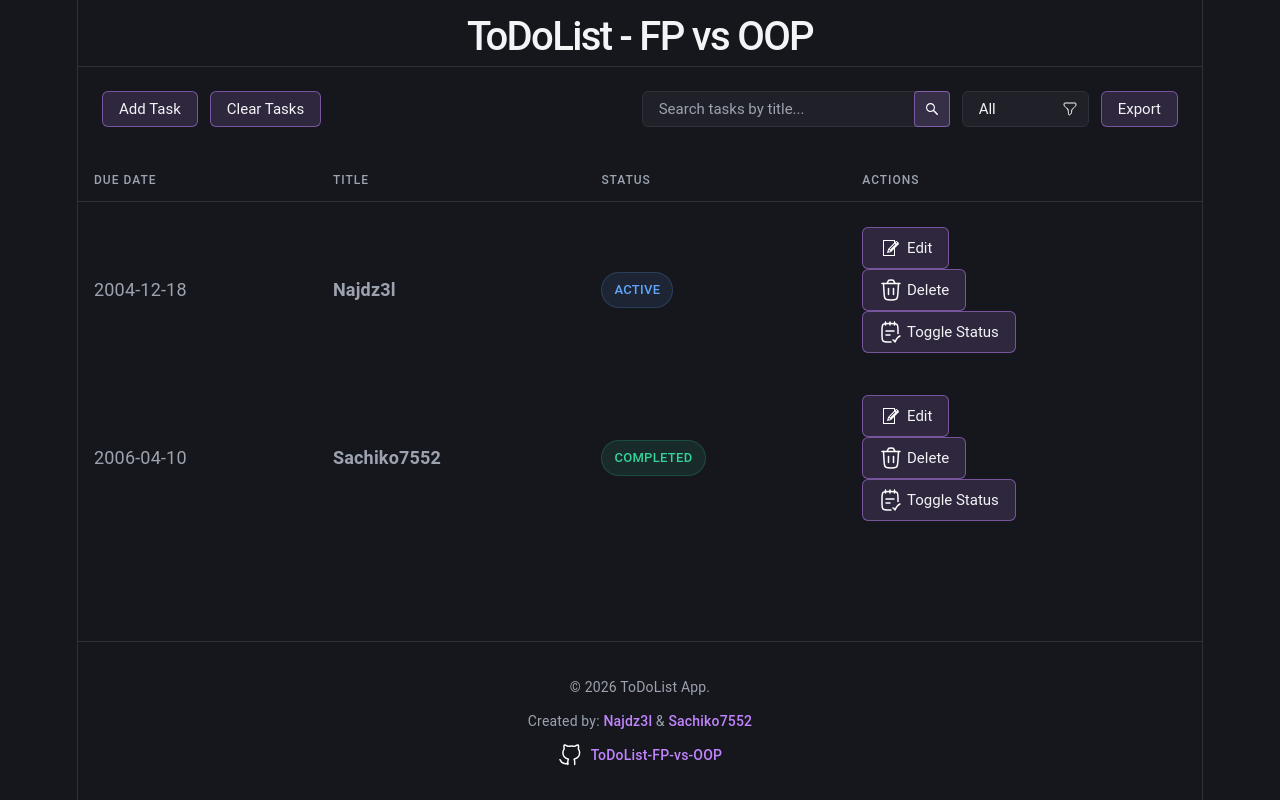
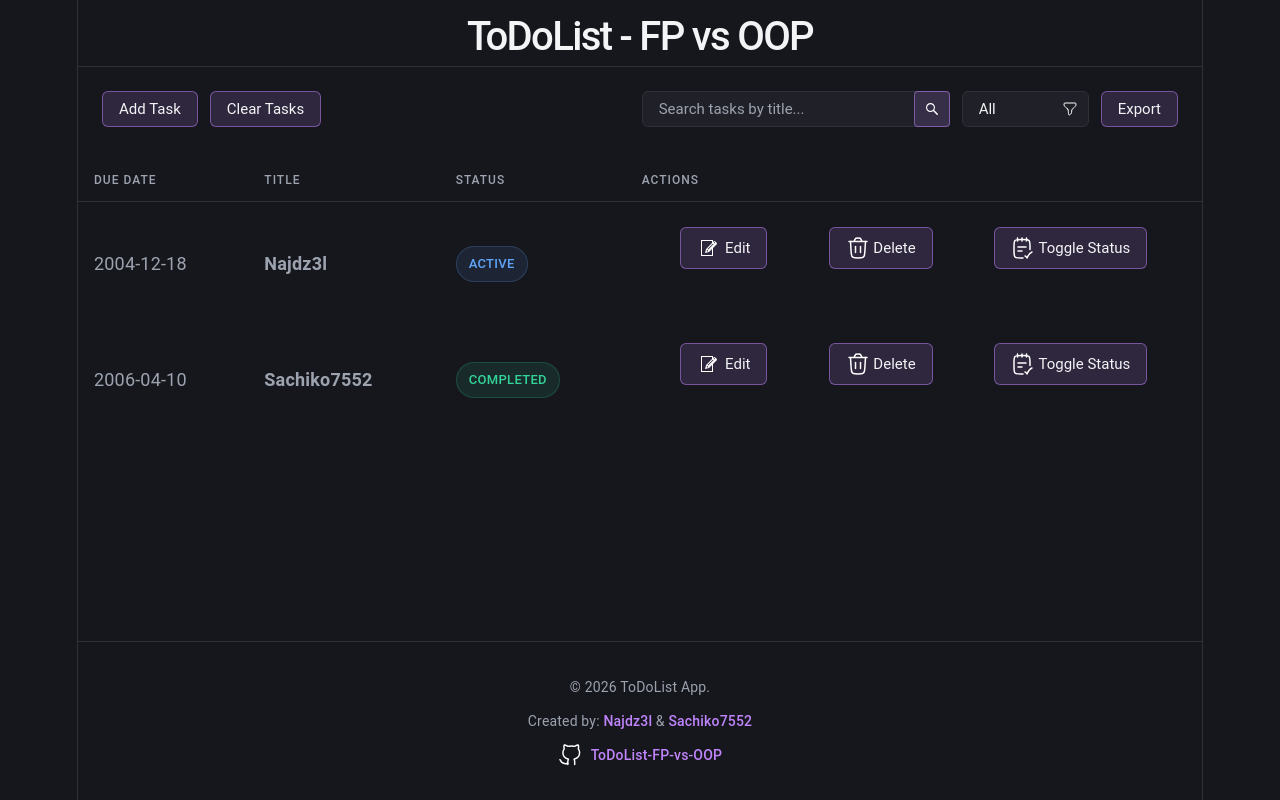
Before and after one commit to Najdz3l/ToDoList-FP-vs-OOP, a React app in the folder frontend/: page / in a window 1280 px wide. Built offline with nearby package versions, Linux system fonts and the light colour scheme; the HTML template or start-up script is replaced by a standard one.

Commit message:
- Add class to last td in `Row.tsx`;

```diff
--- a/frontend/src/components/table/Row.tsx
+++ b/frontend/src/components/table/Row.tsx
@@ -21,7 +21,7 @@ export const Row: React.FC<Props> = ({ task, deleteTask, updateTask, toggleStatu
       <td>
         <Badge status={task.status} />
       </td>
-      <td>
+      <td className="actions-cell">
         <EditTask task={task} updateTask={updateTask} />
         <DeleteTask taskId={task.taskId} deleteTask={deleteTask} />
         <ToggleTaskStatus taskId={task.taskId} toggleStatus={toggleStatus} />
--- a/frontend/src/components/table/Table.css
+++ b/frontend/src/components/table/Table.css
@@ -32,6 +32,14 @@ td {
     transform 0.2s,
     box-shadow 0.2s,
     background-color 0.2s;
+
+  &.actions-cell {
+    display: flex;
+    gap: 1.25em;
+    align-items: center;
+    justify-content: space-evenly;
+    height: 100%;
+  }
 }
 
 td:first-child {
@@ -39,17 +47,11 @@ td:first-child {
   border-bottom-left-radius: 8px;
 }
 
-td:last-child {
+/* Co to robi? xD */
+/* td:last-child {
   border-top-right-radius: 8px;
   border-bottom-right-radius: 8px;
-}
-
-.actions-cell {
-  display: flex;
-  gap: 8px;
-  align-items: center;
-  height: 100%;
-}
+} */
 
 tbody tr {
   position: relative;
```
